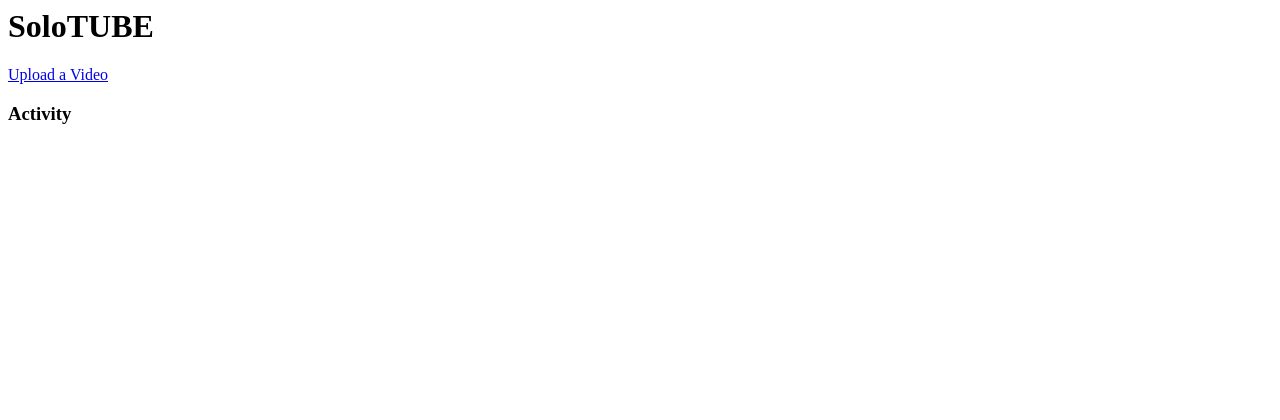
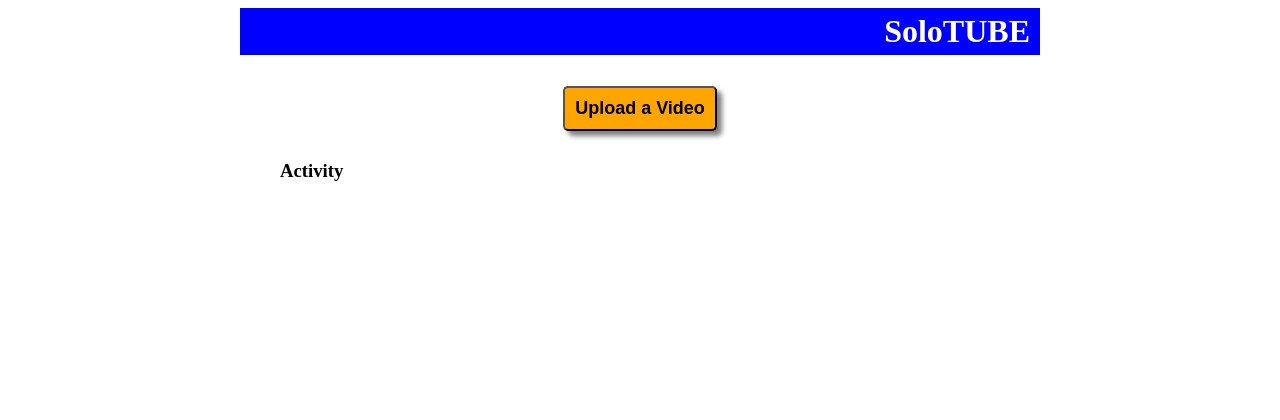
Before and after one commit to NothingxFluctuation/solotube, a Django app: page / in a window 1280 px wide. Shown: the top 420 px of the page. Before the commit the page ends 124 px from the top, so only its background shows below. Run offline with Django 3.2, Linux system fonts and the light colour scheme; data that the repository does not hold is empty.

Commit message:
style index page

```diff
--- /dev/null
+++ b/video_share/static/video_share/main.css
@@ -0,0 +1,57 @@
+.container {
+	width: 100%;
+	max-width: 800px;
+	margin: auto;
+}
+
+.banner {
+	background-color: blue;
+	color: white;
+	text-align: right;
+}
+
+.nav {
+	text-align: center;
+}
+
+.nav button {
+	background-color: orange;
+	color: black;
+	font-weight: bold;
+	font-size: large;
+	padding: 10px;
+}
+
+.content {
+	width: 90%;
+	margin: auto;
+	height: 100vh;
+}
+
+ul {
+	list-style: none;
+	padding-left: 0px;
+}
+
+h1 {
+	padding: 5px 10px 5px 0px;
+}
+
+button {
+	background-color: blue;
+	color: white;
+	border-radius: 5px;
+	margin: 10px;
+	padding: 5px;
+	cursor: pointer;
+	box-shadow: 5px 5px 5px grey;
+}
+
+button a {
+	color: white;
+	text-decoration: none;
+}
+
+button a:visited {
+	color: yellow;
+}
--- a/video_share/templates/video_share/index.html
+++ b/video_share/templates/video_share/index.html
@@ -1,24 +1,36 @@
+{% load static %}
+
+<link rel="stylesheet" type="text/css" href="{% static 'video_share/main.css' %}">
+
 <html lang="en-us">
 	<head>
 		<title>SoloTUBE</title>
+		<meta name="viewport" content="width=device-width, initial-scale=1">
+
 	</head>
 	<body>
+		<div class="container">
+			<div class="banner">
 				<h1>SoloTUBE</h1>
-		<nav>
-			<a href="/media/upload">Upload a Video</a>
-		</nav>
+			</div>
+			<div class="nav">
+				<a href="/media/upload"><button type="button">Upload a Video</button></a>
+			</div>
+			<div class="content">
 				<h3>Activity</h3>
 				<ul>
 					{% for item in activity %}
 						{% if item.comment %}
-					<li>{{ item.author }} posted a comment. <button><a href="/media/{{ item.pk }}/view">Read</a></button></li>
+							<li>{{ item.author }} posted a comment. <a href="/media/{{ item.pk }}/view"><button type="button">Read</button></a></li>
 						{% endif %}
 
 						{% if item.video %}
-					<li>A video has been uploaded. <button><a href="/media/{{ item.pk }}/view">Watch</a></button></li>
+							<li>A video has been uploaded. <a href="/media/{{ item.pk }}/view"><button type="button">Watch</button></a></li>
 						{% endif %}
 
 					{% endfor %}
 				</ul>
+			</div>
+		</div>
 	</body>
 </html>
```
Lines whose indentation alone changed are shown as unchanged.
